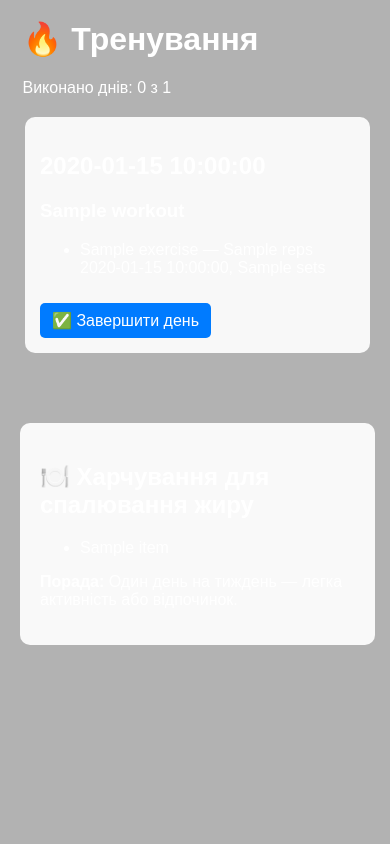
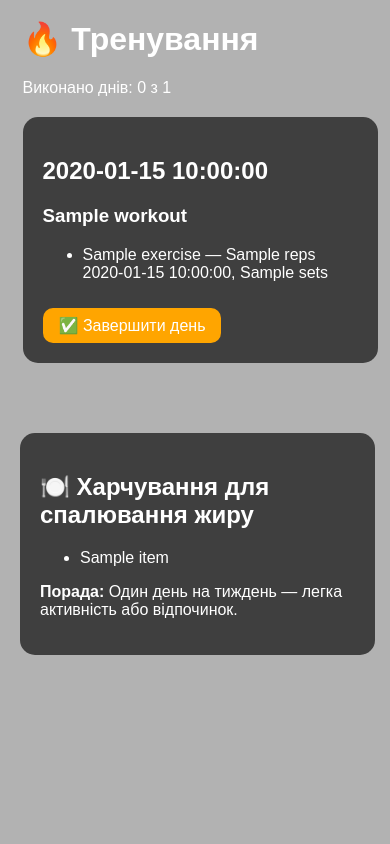
Before and after one commit to ilaychaika-hub/handstand-site, a Flask app: template templates/index.html in a window 390 px wide. Run offline with Flask 3, Linux system fonts and the light colour scheme; the template is opened without the code that fills it: most values are stand-ins (such as "Sample title", 1, 10 or a date in 2020).

Commit message:
Оновлено HTML і CSS: темна тема, гортання, адаптивність

```diff
--- a/templates/index.html
+++ b/templates/index.html
@@ -4,68 +4,14 @@
   <meta charset="UTF-8">
   <title>Тренування</title>
   <link rel="stylesheet" href="{{ url_for('static', filename='style.css') }}">
-  <style>
-    body {
-      font-family: Arial, sans-serif;
-      margin: 0;
-      padding: 0;
-    }
-    .container {
-      display: flex;
-      gap: 30px;
-      padding: 20px;
-      position: relative;
-      z-index: 1;
-    }
-    .day {
-      background-color: rgba(255, 255, 255, 0.9);
-      padding: 15px;
-      margin-bottom: 20px;
-      border-radius: 10px;
-    }
-    .done {
-      border-left: 5px solid lightgreen;
-    }
-    aside {
-      background-color: #f9f9f9;
-      padding: 20px;
-      border-radius: 10px;
-      flex: 1;
-      height: fit-content;
-    }
-    .button {
-      display: inline-block;
-      margin-top: 10px;
-      padding: 8px 12px;
-      background-color: #007bff;
-      color: white;
-      text-decoration: none;
-      border-radius: 5px;
-    }
-    .overlay {
-      position: fixed;
-      top: 0;
-      left: 0;
-      width: 100%;
-      height: 100%;
-      background-color: rgba(0,0,0,0.3);
-      z-index: 0;
-    }
-    @media (max-width: 768px) {
-      .container {
-        flex-direction: column;
-      }
-    }
-  </style>
 </head>
-<body {% if background %}style="background-image: url('{{ url_for('static', filename=background) }}'); background-size: cover;"{% endif %}>
+<body {% if background %}style="background-image: url('{{ url_for('static', filename=background) }}');"{% endif %}>
   <div class="overlay"></div>
 
   <div class="container">
     <!-- Основний блок тренувань -->
     <div style="flex: 3;">
       <h1>🔥 Тренування</h1>
-
       <p>Виконано днів: {{ workouts | selectattr('done') | select | list | length }} з {{ workouts|length }}</p>
 
       {% if workouts %}
```
